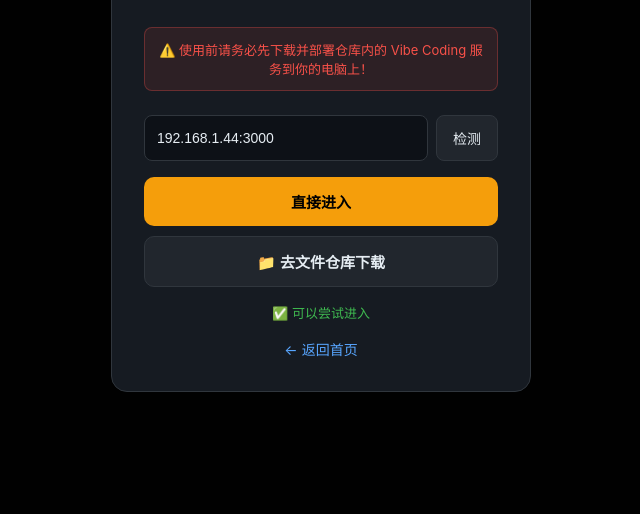
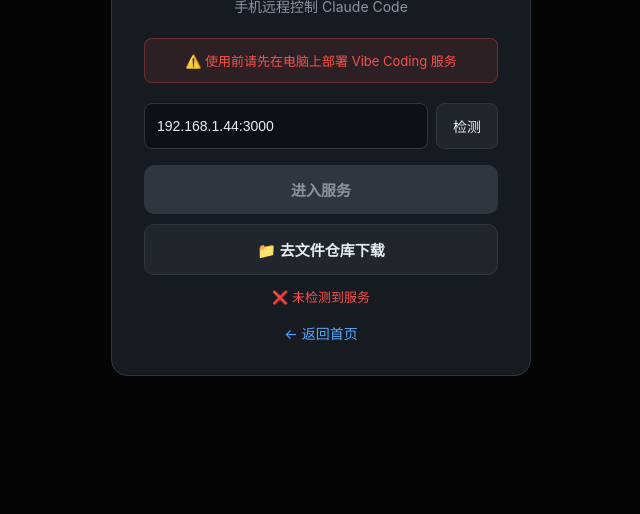
Before and after one commit to 3252237236/claude-chat-h5, a plain HTML site: page vibe.html in a window 1280 px wide. Shown: the part 286-800 px from the top of the page, without its empty margins (319-959 px from the left). Drawn offline with Linux system fonts and the light colour scheme.

Commit message:
fix: 用 WebSocket 检测服务，绕过混合内容限制

```diff
--- a/vibe.html
+++ b/vibe.html
@@ -11,18 +11,12 @@
       background: #050505;
       color: #e6edf3;
       min-height: 100vh;
-    }
-    .modal-overlay {
-      position: fixed;
-      top: 0; left: 0; right: 0; bottom: 0;
-      background: rgba(0,0,0,0.8);
       display: flex;
       align-items: center;
       justify-content: center;
-      z-index: 100;
       padding: 20px;
     }
-    .modal {
+    .card {
       background: #161b22;
       border: 1px solid #30363d;
       border-radius: 16px;
@@ -31,40 +25,19 @@
       width: 100%;
       text-align: center;
     }
-    .modal .icon { font-size: 48px; margin-bottom: 16px; }
-    .modal h2 { font-size: 20px; margin-bottom: 12px; }
-    .modal p { color: #8b949e; font-size: 14px; line-height: 1.6; margin-bottom: 24px; }
-    .modal .warning {
+    .icon { font-size: 48px; margin-bottom: 16px; }
+    h2 { font-size: 20px; margin-bottom: 12px; }
+    p { color: #8b949e; font-size: 14px; line-height: 1.6; margin-bottom: 20px; }
+    .warning {
       background: rgba(248,81,73,0.1);
       border: 1px solid rgba(248,81,73,0.3);
       border-radius: 8px;
       padding: 12px;
-      margin-bottom: 24px;
+      margin-bottom: 20px;
       font-size: 13px;
       color: #f85149;
     }
-    .btn-group { display: flex; flex-direction: column; gap: 10px; }
-    .btn {
-      padding: 14px;
-      border: none;
-      border-radius: 10px;
-      font-size: 15px;
-      font-weight: 600;
-      cursor: pointer;
-      transition: all 0.2s;
-    }
-    .btn-primary { background: #f59e0b; color: #000; }
-    .btn-primary:hover { opacity: 0.9; }
-    .btn-primary:disabled { background: #30363d; color: #8b949e; cursor: not-allowed; }
-    .btn-secondary { background: #21262d; color: #e6edf3; border: 1px solid #30363d; }
-    .btn-secondary:hover { background: #30363d; }
-    .status { margin-top: 16px; font-size: 13px; min-height: 20px; }
-    .status.checking { color: #d29922; }
-    .status.success { color: #3fb950; }
-    .status.error { color: #f85149; }
-    .back-link { display: inline-block; margin-top: 16px; color: #58a6ff; text-decoration: none; font-size: 14px; }
-    .back-link:hover { text-decoration: underline; }
-    .ip-input-group { display: flex; gap: 8px; margin-bottom: 16px; }
+    .ip-group { display: flex; gap: 8px; margin-bottom: 16px; }
     .ip-input {
       flex: 1;
       padding: 12px;
@@ -76,7 +49,6 @@
       outline: none;
     }
     .ip-input:focus { border-color: #f59e0b; }
-    .ip-input::placeholder { color: #484f58; }
     .detect-btn {
       padding: 12px 16px;
       background: #21262d;
@@ -85,75 +57,95 @@
       color: #e6edf3;
       font-size: 14px;
       cursor: pointer;
-      white-space: nowrap;
     }
-    .detect-btn:hover { background: #30363d; }
+    .btn {
+      display: block;
+      width: 100%;
+      padding: 14px;
+      border: none;
+      border-radius: 10px;
+      font-size: 15px;
+      font-weight: 600;
+      cursor: pointer;
+      margin-bottom: 10px;
+      text-decoration: none;
+    }
+    .btn-primary { background: #f59e0b; color: #000; }
+    .btn-primary:disabled { background: #30363d; color: #8b949e; cursor: not-allowed; }
+    .btn-secondary { background: #21262d; color: #e6edf3; border: 1px solid #30363d; }
+    .status { margin-top: 12px; font-size: 13px; min-height: 20px; }
+    .status.checking { color: #d29922; }
+    .status.ok { color: #3fb950; }
+    .status.fail { color: #f85149; }
+    .back { display: inline-block; margin-top: 16px; color: #58a6ff; text-decoration: none; font-size: 14px; }
   </style>
 </head>
 <body>
-  <div class="modal-overlay" id="modal">
-    <div class="modal">
+  <div class="card">
     <div class="icon">⚡</div>
     <h2>Vibe Coding</h2>
-      <p>手机远程控制 Claude Code，随时随地 AI 编程</p>
-      <div class="warning">⚠️ 使用前请务必先下载并部署仓库内的 Vibe Coding 服务到你的电脑上！</div>
-      <div class="ip-input-group">
-        <input type="text" class="ip-input" id="ipInput" placeholder="输入服务地址，如 192.168.1.44:3000" value="192.168.1.44:3000">
-        <button class="detect-btn" onclick="detectService()">检测</button>
+    <p>手机远程控制 Claude Code</p>
+    <div class="warning">⚠️ 使用前请先在电脑上部署 Vibe Coding 服务</div>
+    <div class="ip-group">
+      <input type="text" class="ip-input" id="ip" value="192.168.1.44:3000">
+      <button class="detect-btn" onclick="detect()">检测</button>
     </div>
-      <div class="btn-group">
-        <button class="btn btn-primary" id="enterBtn" onclick="enterService()">直接进入</button>
-        <button class="btn btn-secondary" onclick="window.location.href='/files'">📁 去文件仓库下载</button>
-      </div>
-      <div class="status" id="status"></div>
-      <a href="/" class="back-link">← 返回首页</a>
-    </div>
+    <button class="btn btn-primary" id="enterBtn" disabled onclick="go()">进入服务</button>
+    <a href="/files" class="btn btn-secondary">📁 去文件仓库下载</a>
+    <div class="status" id="st"></div>
+    <a href="/" class="back">← 返回首页</a>
   </div>
 
   <script>
-    window.onload = function() { detectService(); };
+    window.onload = function() { detect(); };
 
-    function detectService() {
-      const ip = document.getElementById('ipInput').value.trim();
-      if (!ip) return;
+    function detect() {
+      var ip = document.getElementById('ip').value.trim();
+      var st = document.getElementById('st');
+      var btn = document.getElementById('enterBtn');
 
-      const statusEl = document.getElementById('status');
-      statusEl.className = 'status checking';
-      statusEl.textContent = '正在检测...';
+      st.className = 'status checking';
+      st.textContent = '正在检测...';
+      btn.disabled = true;
 
-      // 用 Image 检测，不受混合内容限制
-      const img = new Image();
-      const timer = setTimeout(() => {
-        img.src = '';
-        statusEl.className = 'status error';
-        statusEl.textContent = '⚠️ 无法检测，请确认服务已启动后直接进入';
+      // WebSocket 检测（不受混合内容限制）
+      try {
+        var ws = new WebSocket('ws://' + ip + '/ws');
+        var timer = setTimeout(function() {
+          try { ws.close(); } catch(e) {}
+          st.className = 'status fail';
+          st.textContent = '❌ 未检测到服务';
+          btn.disabled = true;
         }, 3000);
 
-      img.onload = function() {
+        ws.onopen = function() {
           clearTimeout(timer);
-        statusEl.className = 'status success';
-        statusEl.textContent = '✅ 服务已检测到！';
+          ws.close();
+          st.className = 'status ok';
+          st.textContent = '✅ 服务已就绪';
+          btn.disabled = false;
         };
 
-      img.onerror = function() {
+        ws.onerror = function() {
           clearTimeout(timer);
-        // onerror 也可能是服务存在但返回非图片，直接让用户进入
-        statusEl.className = 'status success';
-        statusEl.textContent = '✅ 可以尝试进入';
+          st.className = 'status fail';
+          st.textContent = '❌ 未检测到服务';
+          btn.disabled = true;
         };
-
-      img.src = 'http://' + ip + '/favicon.ico?' + Date.now();
-    }
-
-    function enterService() {
-      const ip = document.getElementById('ipInput').value.trim();
-      if (ip) {
-        window.location.href = 'http://' + ip;
+      } catch(e) {
+        st.className = 'status fail';
+        st.textContent = '❌ 连接失败';
+        btn.disabled = true;
       }
     }
 
-    document.getElementById('ipInput').addEventListener('keydown', function(e) {
-      if (e.key === 'Enter') detectService();
+    function go() {
+      var ip = document.getElementById('ip').value.trim();
+      if (ip) window.location.href = 'http://' + ip;
+    }
+
+    document.getElementById('ip').addEventListener('keydown', function(e) {
+      if (e.key === 'Enter') detect();
     });
   </script>
 </body>
```
Lines whose indentation alone changed are shown as unchanged.
